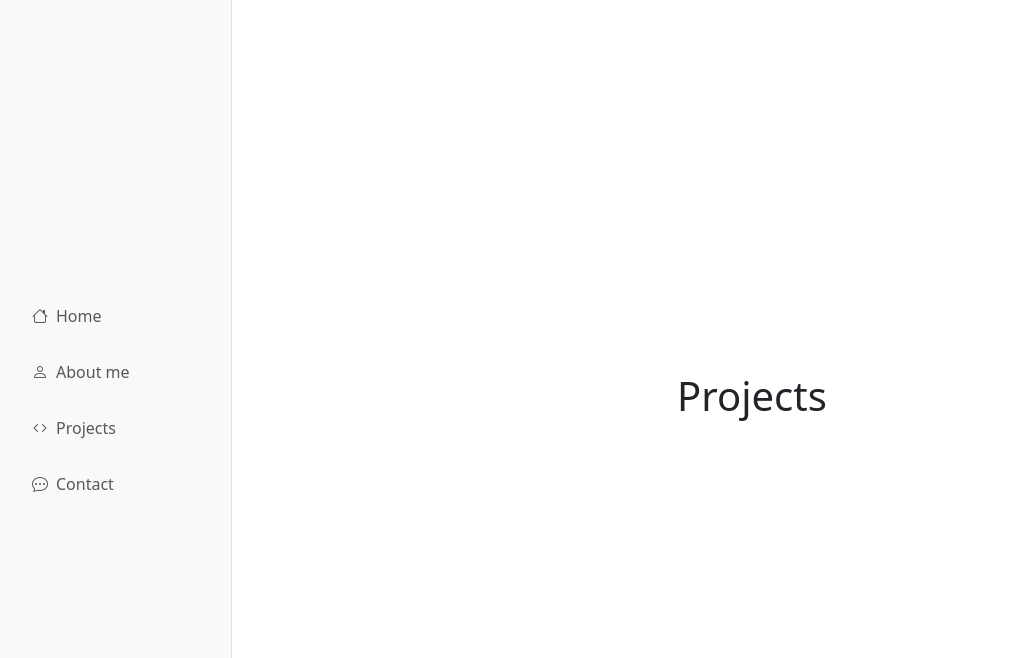
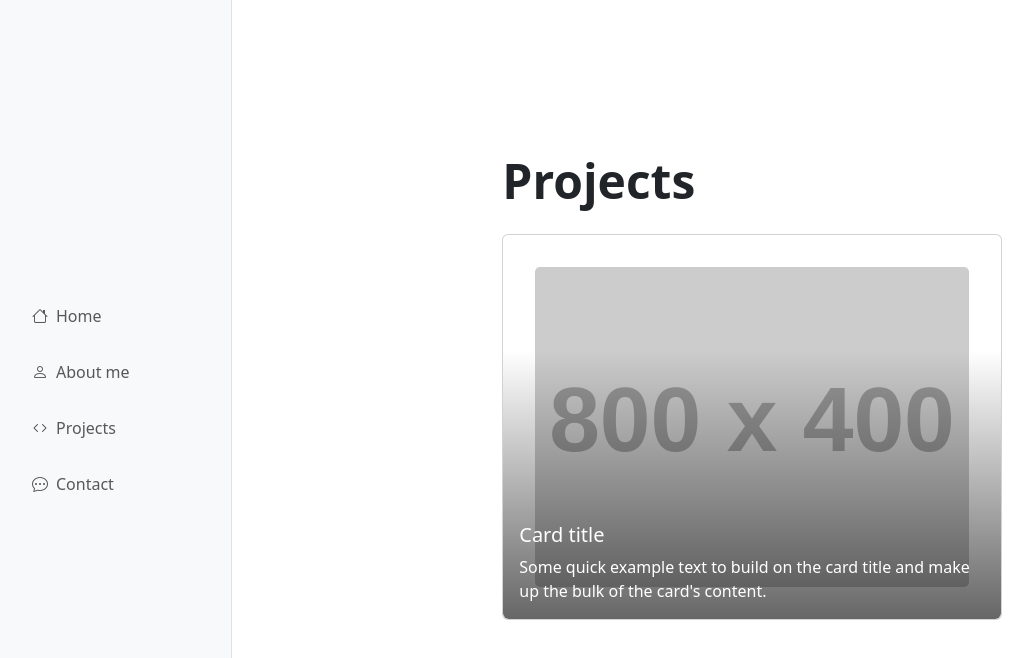
Before and after one commit to saragarrofe/saragarrofe, a React (Vite) app in the folder portfolio/: page /projects in a window 1280 px wide. Shown: the top 658 px of the page, without its empty margins (8-1041 px from the left). Built offline with nearby package versions, Linux system fonts and the light colour scheme.

Commit message:
feat(project): basic future projects structure

```diff
--- /dev/null
+++ b/portfolio/src/Pages/Projects.css
@@ -0,0 +1,31 @@
+.project-card .overlay-content {
+  opacity: 0;
+  transform: translateY(8px);
+  transition: opacity .25s ease, transform .25s ease;
+}
+
+.project-card:hover .overlay-content,
+.project-card:focus-within .overlay-content {
+  opacity: 1;
+  transform: translateY(0);
+}
+
+.project-card .img-mask {
+  position: absolute;
+  inset: 0;
+  background: linear-gradient(180deg, rgba(0,0,0,0) 30%, rgba(0,0,0,0.6) 100%);
+  opacity: 0;
+  transition: opacity .25s ease;
+  border-radius: inherit;
+  pointer-events: none;
+}
+
+.project-card:hover .img-mask,
+.project-card:focus-within .img-mask {
+  opacity: 1;
+}
+
+@media (hover: none) {
+  .project-card .overlay-content,
+  .project-card .img-mask { opacity: 1; transform: none; }
+}
--- a/portfolio/src/Pages/Projects.tsx
+++ b/portfolio/src/Pages/Projects.tsx
@@ -1,8 +1,34 @@
+import { Card, Col, Container, Row } from "react-bootstrap";
+import './Projects.css'
 
 export default function Projects() {
-    return (
-        <>
-            <h1>Projects</h1>
-        </>
-    )
+  return (
+    <Container fluid className="py-5 px-3 px-md-4">
+      <Row className="justify-content-center">
+        <Col xs={12} lg={10} xl={9}>
+          <div className="p-4 p-md-5 text-start">
+            <h1 className="display-5 fw-bold mb-4">Projects</h1>
+
+            <section className="mb-5">
+              <Card className="project-card text-white">
+                <Card.Img
+                    src="https://placehold.co/800x400"
+                    alt="Card image"
+                    style={{ height: 320, objectFit: "cover", width: "100%" }}
+                />
+                <div className="img-mask">
+                    <Card.ImgOverlay className="d-flex flex-column justify-content-end">
+                        <div className="overlay-content">
+                            <Card.Title>Card title</Card.Title>
+                            <Card.Text>Some quick example text to build on the card title and make up the bulk of the card's content.</Card.Text>
+                        </div>
+                    </Card.ImgOverlay>
+                </div>
+                </Card>
+            </section>
+          </div>
+        </Col>
+      </Row>
+    </Container>
+  );
 }
```
